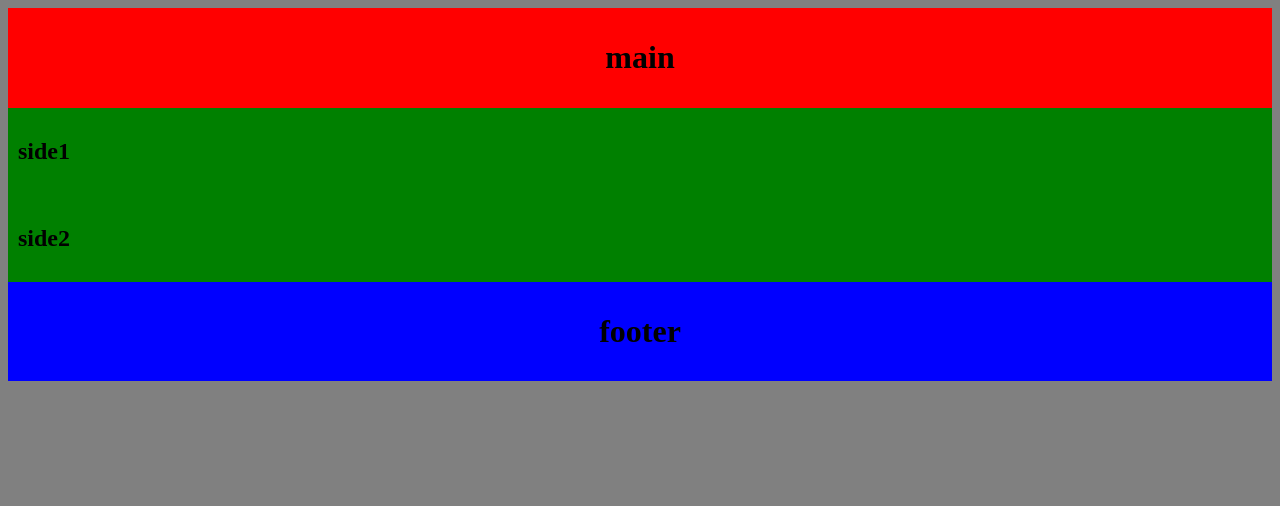
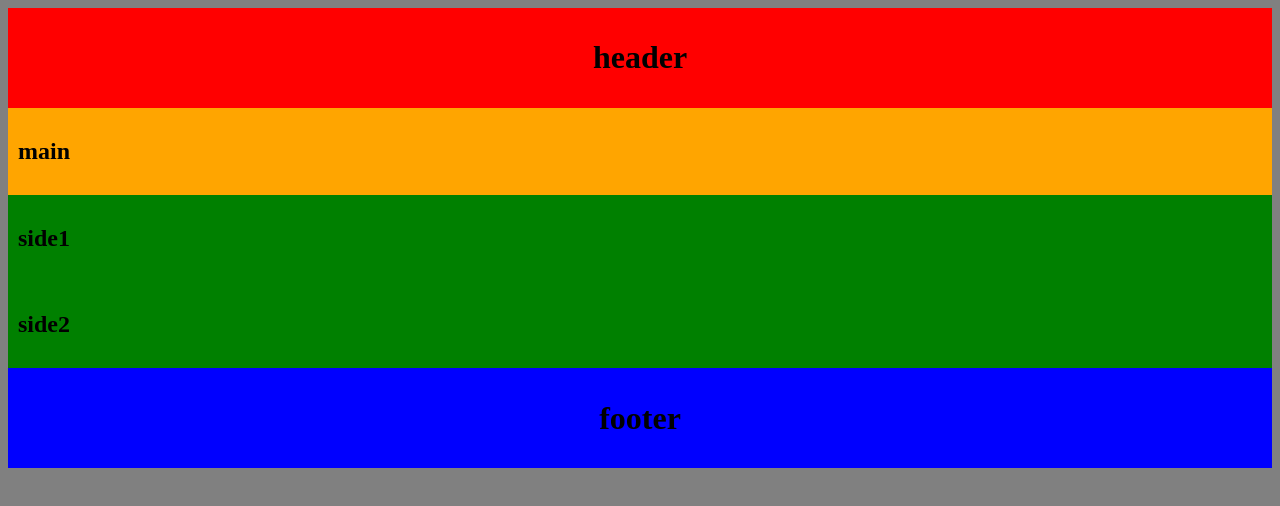
Before and after one commit to kougei-223/web2-4, a plain HTML site: page index.html in a window 1280 px wide. Drawn offline with Linux system fonts and the light colour scheme.

Commit message:
Update index.html

```diff
--- a/index.html
+++ b/index.html
@@ -8,8 +8,11 @@
   </head>
   <body>
     <header>
+      <h1>header</h1>
+    </header>
+    <section>
       <h1>main</h1>
-    </header>
+    </section>
     <aside>
       <h1>side1</h1>
     </aside>
```
